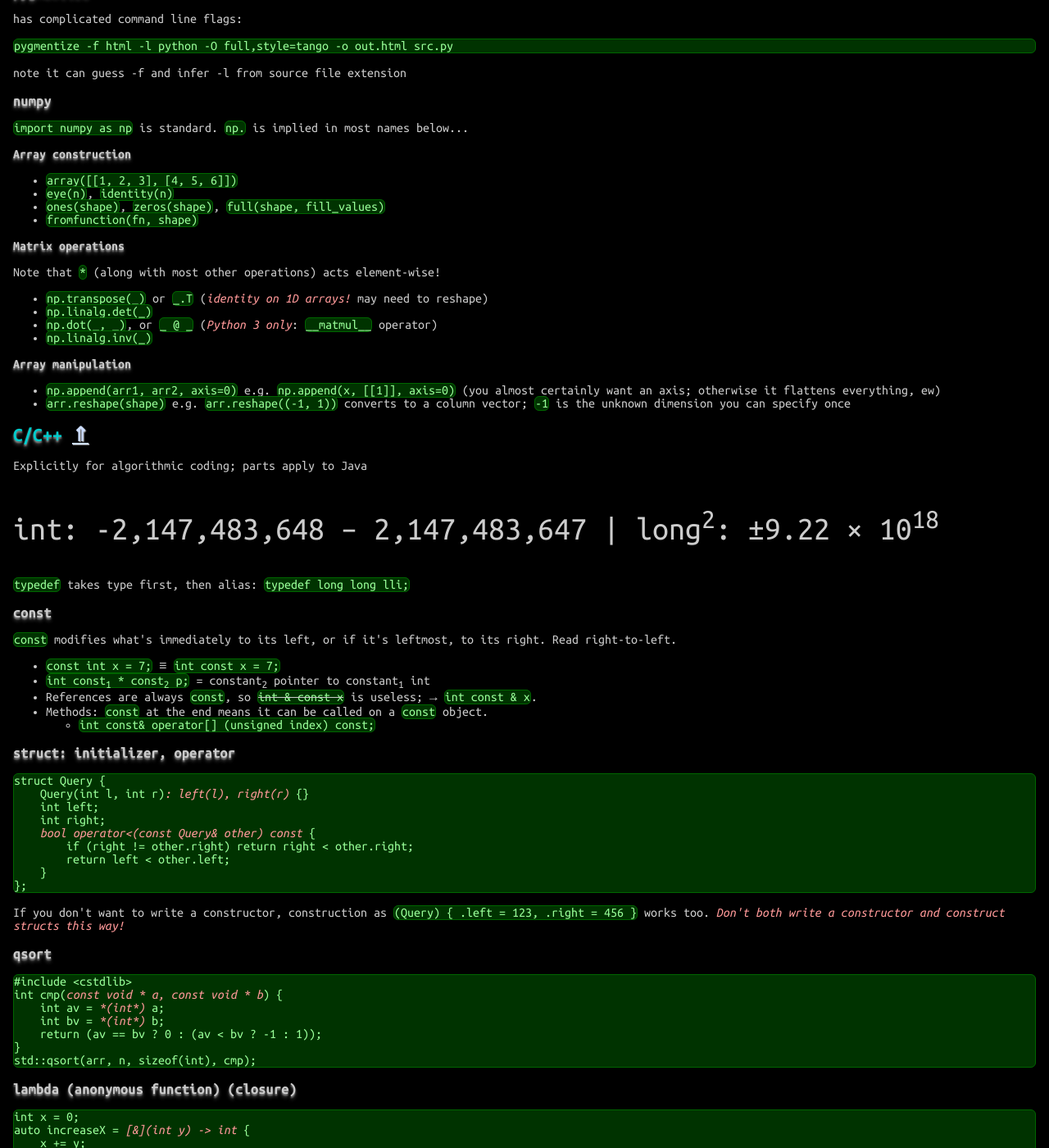
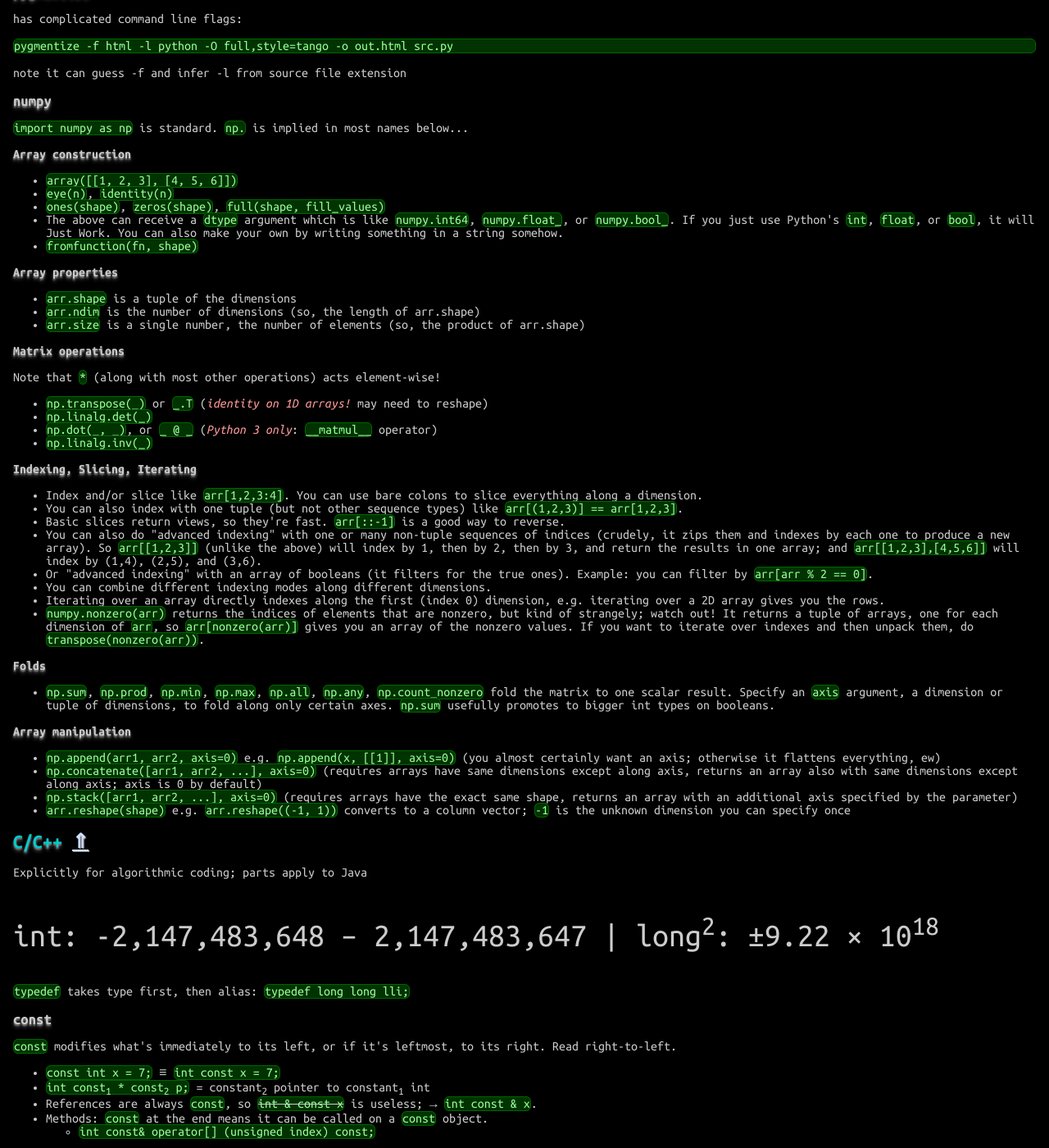
Before and after one commit to betaveros/cs, a Jekyll site: the page built from index.html, in a window 1280 px wide and 1400 px high, scrolled down 3401 px. Shown: the whole window at 82% size. Built offline with Jekyll 4.4.1, drawn with Linux system fonts in a browser that asks for light colours.

Commit message:
More numpy

```diff
--- a/_includes/python.html
+++ b/_includes/python.html
@@ -165,7 +165,14 @@ time.sleep(0.5) # 0.5 seconds</pre>
 	<li><code>array([[1, 2, 3], [4, 5, 6]])</code></li>
 	<li><code>eye(n)</code>, <code>identity(n)</code></li>
 	<li><code>ones(shape)</code>, <code>zeros(shape)</code>, <code>full(shape, fill_values)</code></li>
+	<li>The above can receive a <code>dtype</code> argument which is like <code>numpy.int64</code>, <code>numpy.float_</code>, or <code>numpy.bool_</code>. If you just use Python's <code>int</code>, <code>float</code>, or <code>bool</code>, it will Just Work. You can also make your own by writing something in a string somehow.</li>
 	<li><code>fromfunction(fn, shape)</code></li>
+</ul>
+<h4>Array properties</h4>
+<ul>
+	<li><code>arr.shape</code> is a tuple of the dimensions</li>
+	<li><code>arr.ndim</code> is the number of dimensions (so, the length of arr.shape)</li>
+	<li><code>arr.size</code> is a single number, the number of elements (so, the product of arr.shape)</li>
 </ul>
 <h4>Matrix operations</h4>
 <p>Note that <code>*</code> (along with most other operations) acts element-wise!</p>
@@ -175,8 +182,25 @@ time.sleep(0.5) # 0.5 seconds</pre>
 	<li><code>np.dot(_, _)</code>, or <code>_ @ _</code> (<em>Python 3 only</em>: <code>__matmul__</code> operator)</li>
 	<li><code>np.linalg.inv(_)</code></li>
 </ul>
+<h4>Indexing, Slicing, Iterating</h4>
+<ul>
+	<li>Index and/or slice like <code>arr[1,2,3:4]</code>. You can use bare colons to slice everything along a dimension.</li>
+	<li>You can also index with one tuple (but not other sequence types) like <code>arr[(1,2,3)] == arr[1,2,3]</code>.</li>
+	<li>Basic slices return views, so they're fast. <code>arr[::-1]</code> is a good way to reverse.</li>
+	<li>You can also do "advanced indexing" with one or many non-tuple sequences of indices (crudely, it zips them and indexes by each one to produce a new array). So <code>arr[[1,2,3]]</code> (unlike the above) will index by 1, then by 2, then by 3, and return the results in one array; and <code>arr[[1,2,3],[4,5,6]]</code> will index by (1,4), (2,5), and (3,6).</li>
+	<li>Or "advanced indexing" with an array of booleans (it filters for the true ones). Example: you can filter by <code>arr[arr % 2 == 0]</code>.</li>
+	<li>You can combine different indexing modes along different dimensions.</li>
+	<li>Iterating over an array directly indexes along the first (index 0) dimension, e.g. iterating over a 2D array gives you the rows.</li>
+	<li><code>numpy.nonzero(arr)</code> returns the indices of elements that are nonzero, but kind of strangely; watch out! It returns a tuple of arrays, one for each dimension of <code>arr</code>, so <code>arr[nonzero(arr)]</code> gives you an array of the nonzero values. If you want to iterate over indexes and then unpack them, do <code>transpose(nonzero(arr))</code>.</li>
+</ul>
+<h4>Folds</h4>
+<ul>
+	<li><code>np.sum</code>, <code>np.prod</code>, <code>np.min</code>, <code>np.max</code>, <code>np.all</code>, <code>np.any</code>, <code>np.count_nonzero</code> fold the matrix to one scalar result. Specify an <code>axis</code> argument, a dimension or tuple of dimensions, to fold along only certain axes. <code>np.sum</code> usefully promotes to bigger int types on booleans.</li>
+</ul>
 <h4>Array manipulation</h4>
 <ul>
 	<li><code>np.append(arr1, arr2, axis=0)</code> e.g. <code>np.append(x, [[1]], axis=0)</code> (you almost certainly want an axis; otherwise it flattens everything, ew)</li>
+	<li><code>np.concatenate([arr1, arr2, ...], axis=0)</code> (requires arrays have same dimensions except along axis, returns an array also with same dimensions except along axis; axis is 0 by default)</li>
+	<li><code>np.stack([arr1, arr2, ...], axis=0)</code> (requires arrays have the exact same shape, returns an array with an additional axis specified by the parameter)</li>
 	<li><code>arr.reshape(shape)</code> e.g. <code>arr.reshape((-1, 1))</code> converts to a column vector; <code>-1</code> is the unknown dimension you can specify once</li>
 </ul>
```
